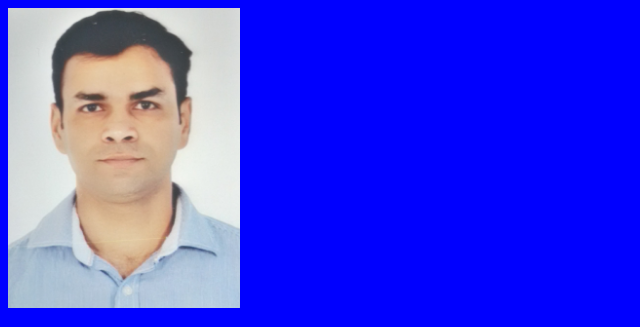
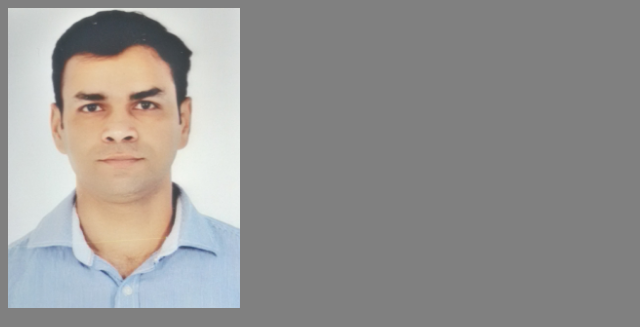
Before and after one commit to aniaddi/cv, a plain HTML site: page index.html in a window 1280 px wide. Shown: the top 327 px of the page, without its empty margins (0-640 px from the left). Drawn offline with Linux system fonts and the light colour scheme.

Commit message:
Update index.html

```diff
--- a/index.html
+++ b/index.html
@@ -8,7 +8,7 @@
 
 
 
-<body style = "background-color: blue;>
+<body style = "background-color: gray;>
   <table cellspacing="20">
     <tr>
 
```
